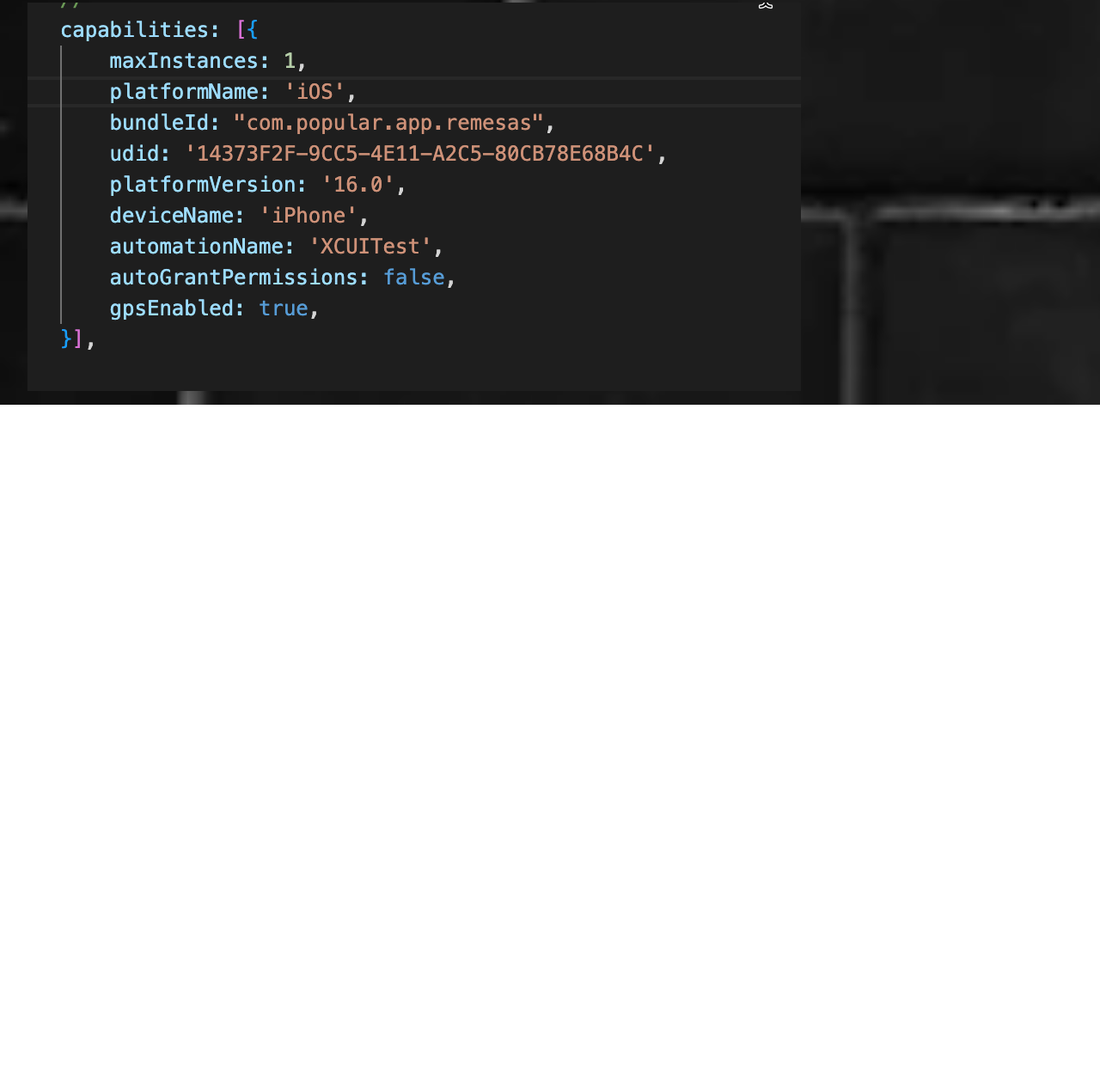
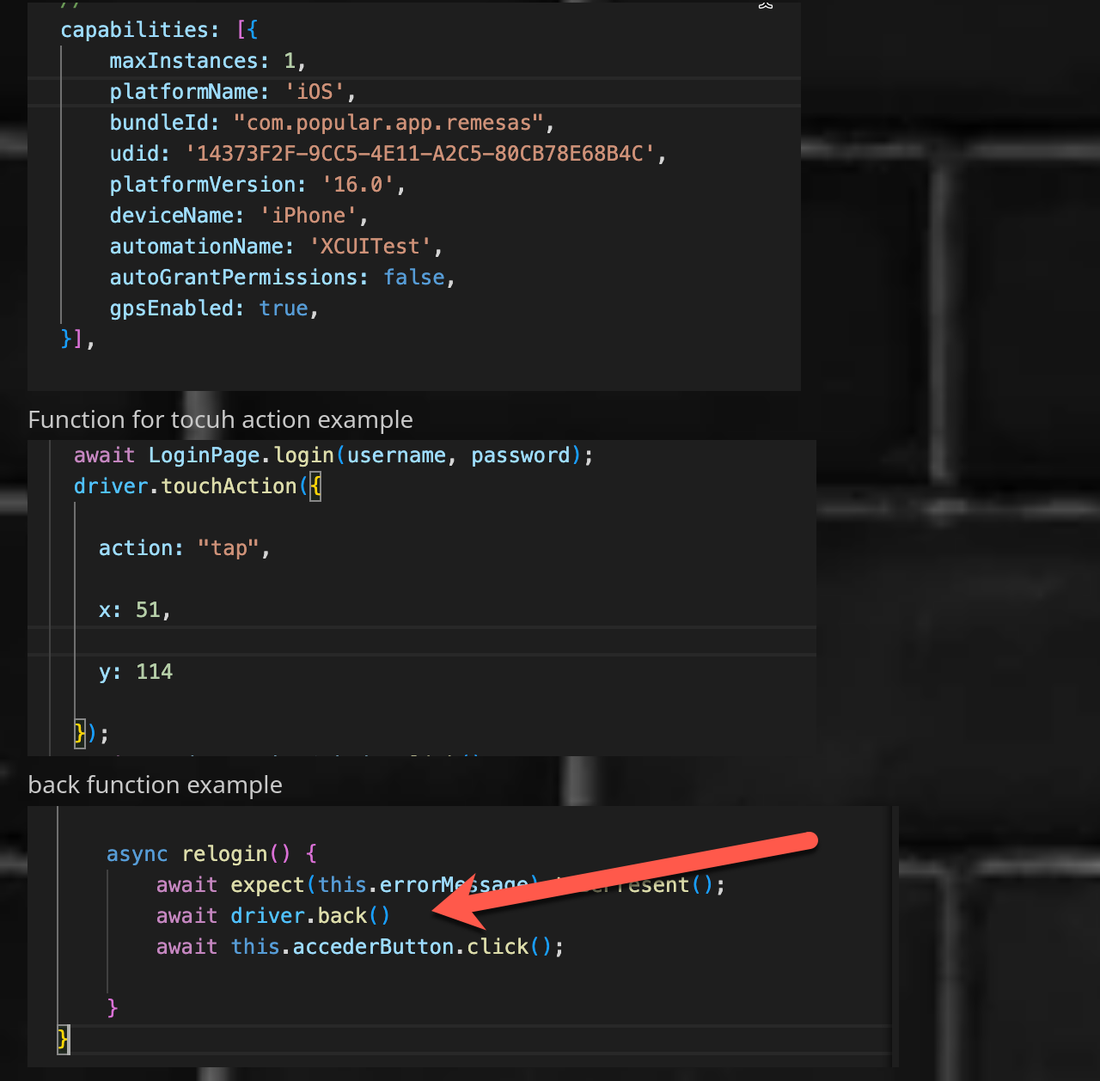
Before and after one commit to NachoElzo/PersonalWebPage, a website: page webDriverIO.html in a window 1280 px wide. Shown: the part 6342-7600 px from the top of the page at 86% size. Before the commit the page ends 6813 px from the top, so only its background shows below. Drawn offline with nearby package versions, Linux system fonts and the light colour scheme.

Commit message:
WDIO usefully functions

```diff
--- a/webDriverIO.html
+++ b/webDriverIO.html
@@ -111,6 +111,12 @@
         <img src="./img/andoidCapabilities.png" alt="andoidCapabilities.png">
         <p></p>
         <img src="./img/iOScapabilities.png" alt="iOScapabilities.png">
+        <p></p>
+        <h3>Function for tocuh action example</h3>
+        <img src="./img/touchAction.png" alt="touchAction.png">
+        <p></p>
+        <h3>back function example</h3>
+        <img src="./img/backFunction.png" alt="backFunction.png">
     </ul>
 
 </body>
```
Also changed, not shown: img/backFunction.png (added), img/touchAction.png (added).
